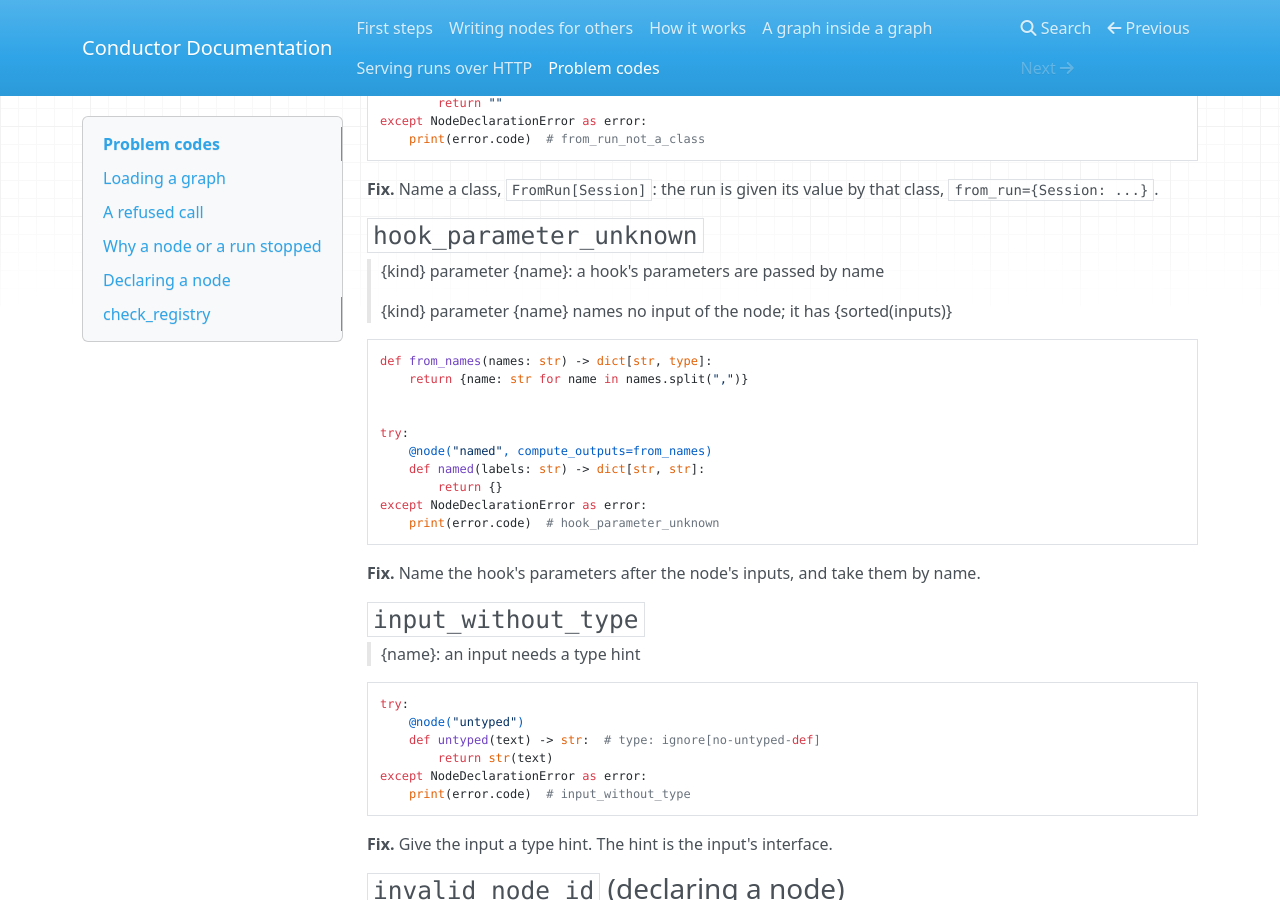
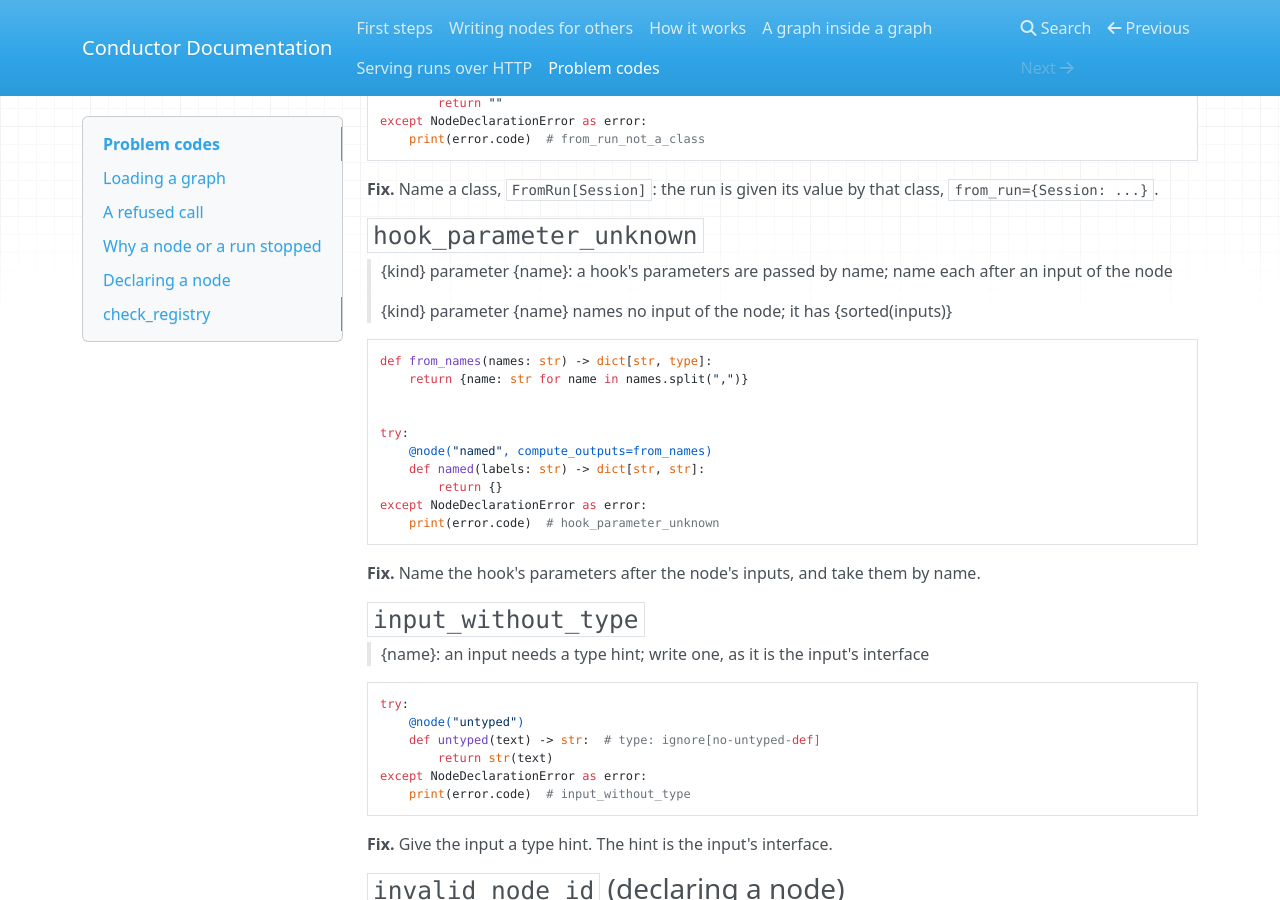
Before and after one commit to syv-ai/conductor, an MkDocs documentation site: the page built from docs/problems.md, in a window 1280 px wide and 900 px high, scrolled down 21338 px. Built offline with MkDocs 1.6.1, drawn with Linux system fonts in a browser that asks for light colours; nearby versions of some CDN libraries; some of the changed text lies outside the part shown.

Commit message:
fix: every declaration message says what to do, and the problems page's test holds every declaration code to it

````diff
--- a/docs/problems.md
+++ b/docs/problems.md
@@ -1113,7 +1113,7 @@
 
 ### `hook_parameter_unknown`
 
-> {kind} parameter {name}: a hook's parameters are passed by name
+> {kind} parameter {name}: a hook's parameters are passed by name; name each after an input of the node
 
 > {kind} parameter {name} names no input of the node; it has {sorted(inputs)}
 
@@ -1134,7 +1134,7 @@
 
 ### `input_without_type`
 
-> {name}: an input needs a type hint
+> {name}: an input needs a type hint; write one, as it is the input's interface
 
 ```python
 try:
@@ -1222,7 +1222,7 @@
 
 ### `output_without_type`
 
-> a node needs a return type
+> a node needs a return type; write one, or -> None for no outputs
 
 ```python
 try:
@@ -1258,7 +1258,7 @@
 
 ### `parameter_not_by_name`
 
-> {name}: a node's inputs are passed by name
+> {name}: a node's inputs are passed by name; drop the / and *args
 
 ```python
 try:
````
Also changed, not shown: other parts of docs/problems.md (+2 -2 lines), 3 other files.
